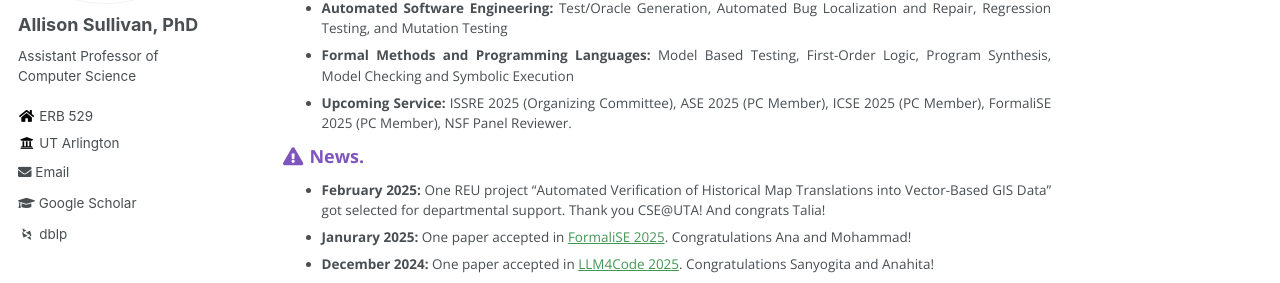
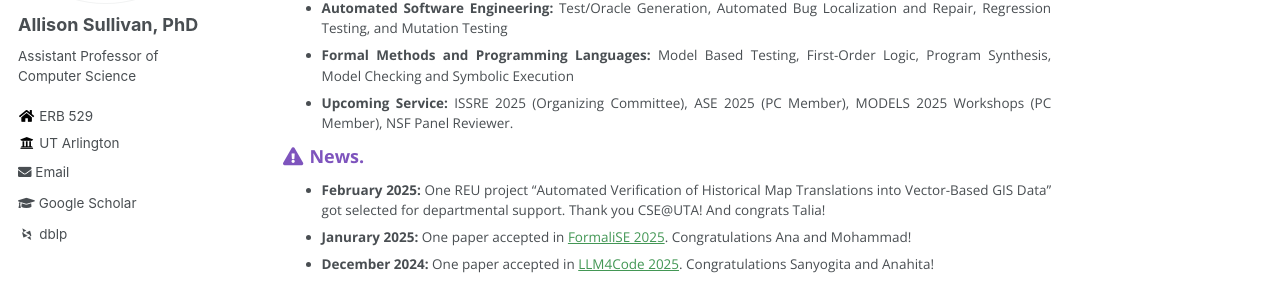
Before and after one commit to Allisonius/allisonius.github.io, a Jekyll site: the page built from _pages/about.md, in a window 1280 px wide and 900 px high, scrolled down 409 px. Shown: the part 166-449 px from the top of the window. Built offline with Jekyll 4.4.1, drawn with Linux system fonts in a browser that asks for light colours; some web fonts are replaced.

Commit message:
Update about.md

```diff
--- a/_pages/about.md
+++ b/_pages/about.md
@@ -26,7 +26,7 @@ My main goal is to improve software reliability by focusing on:
 Mutation Testing
   * **Formal Methods and Programming Languages:** Model Based Testing, First-Order Logic, Program Synthesis, Model
 Checking and Symbolic Execution
- * **Upcoming Service:** ISSRE 2025 (Organizing Committee), ASE 2025 (PC Member), ICSE 2025 (PC Member), FormaliSE 2025 (PC Member), NSF Panel Reviewer.
+ * **Upcoming Service:** ISSRE 2025 (Organizing Committee), ASE 2025 (PC Member), MODELS 2025 Workshops (PC Member), NSF Panel Reviewer.
 
 
 ### <i class="fa fa-fw fa-exclamation-triangle" aria-hidden="true"></i> News.
```
